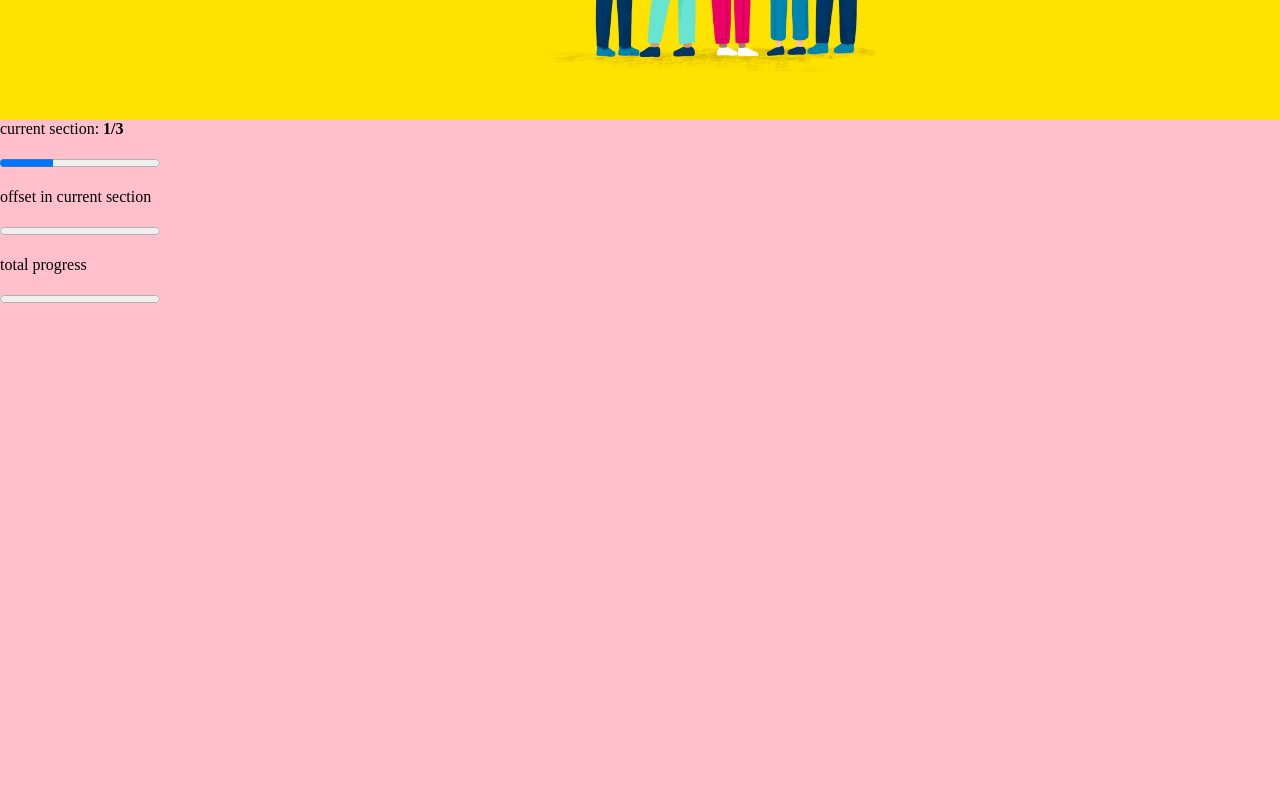
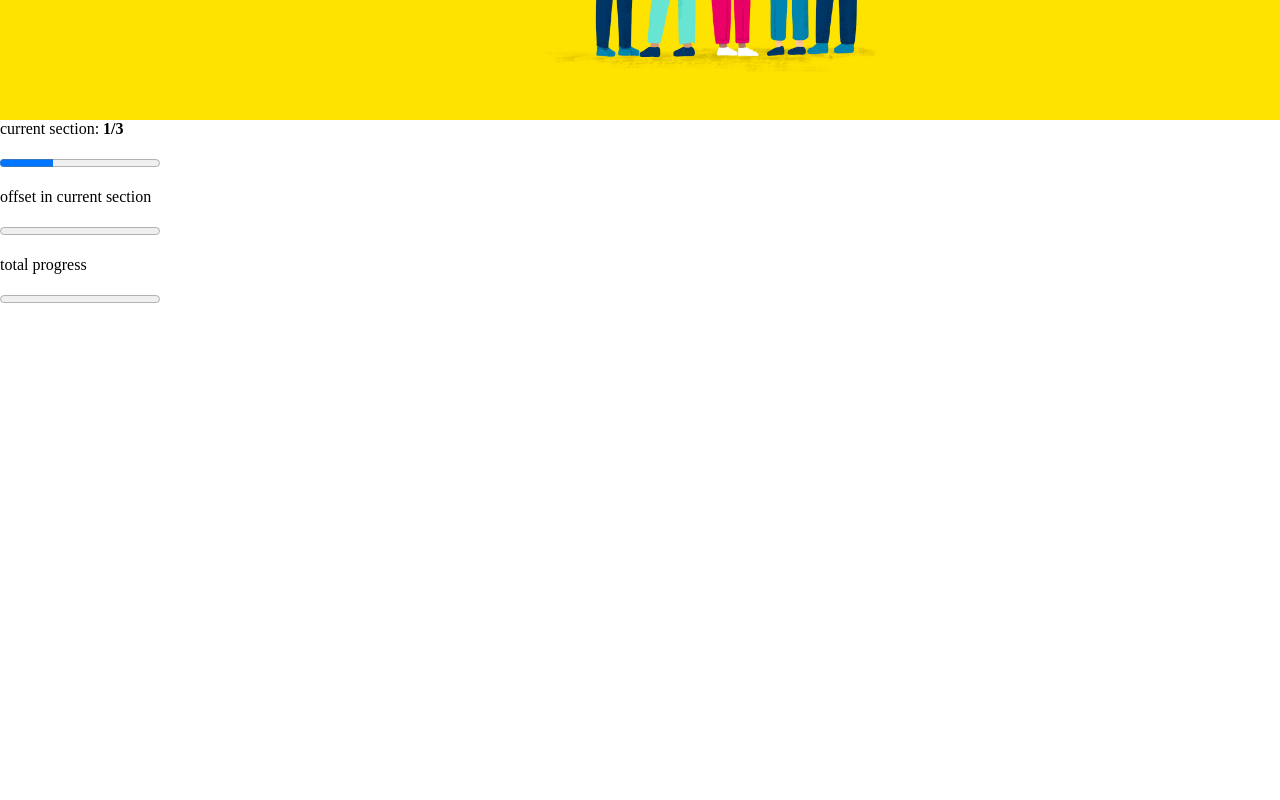
Before and after one commit to robertocarroll/ws-scroll, a Svelte app: page / in a window 1280 px wide. Shown: the part 680-1480 px from the top of the page. Built offline with nearby package versions, Linux system fonts and the light colour scheme.

Commit message:
Remove bg css from global

```diff
--- a/public/global.css
+++ b/public/global.css
@@ -51,13 +51,6 @@ header {
 
 
 [slot="background"] {
-	background-color: pink;
-	height: 100vh;
-	justify-content: center;
-	background-position: 50% 50%;
-	background-repeat: no-repeat;
-	background-size: cover;
-	flex-direction: column;
 	margin-top: -16px;
 }
 
```
